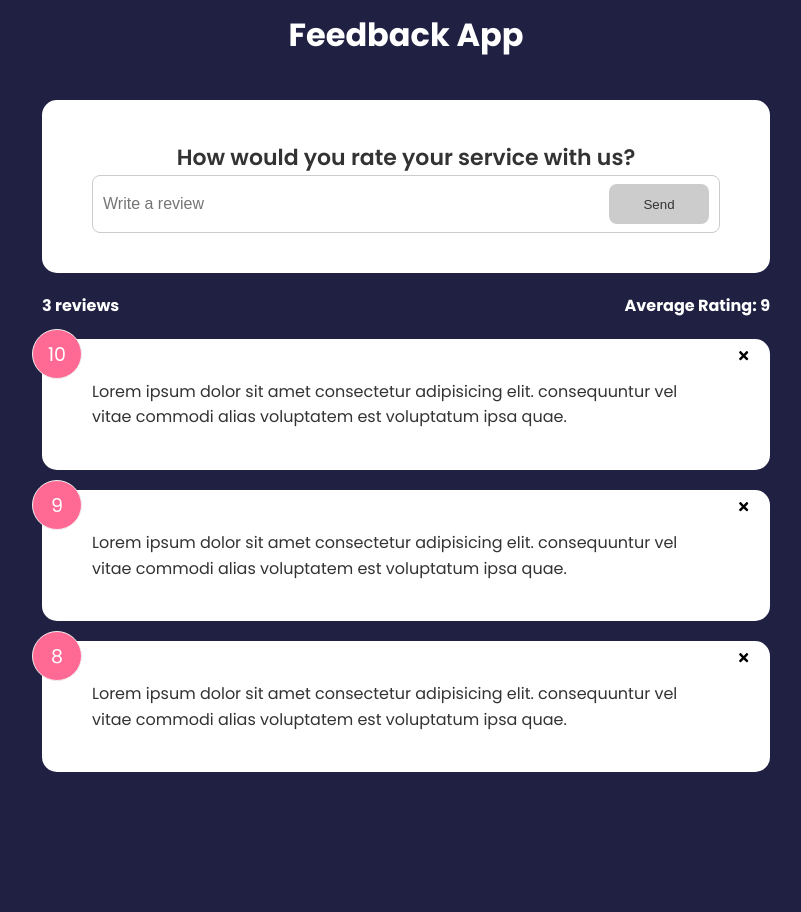
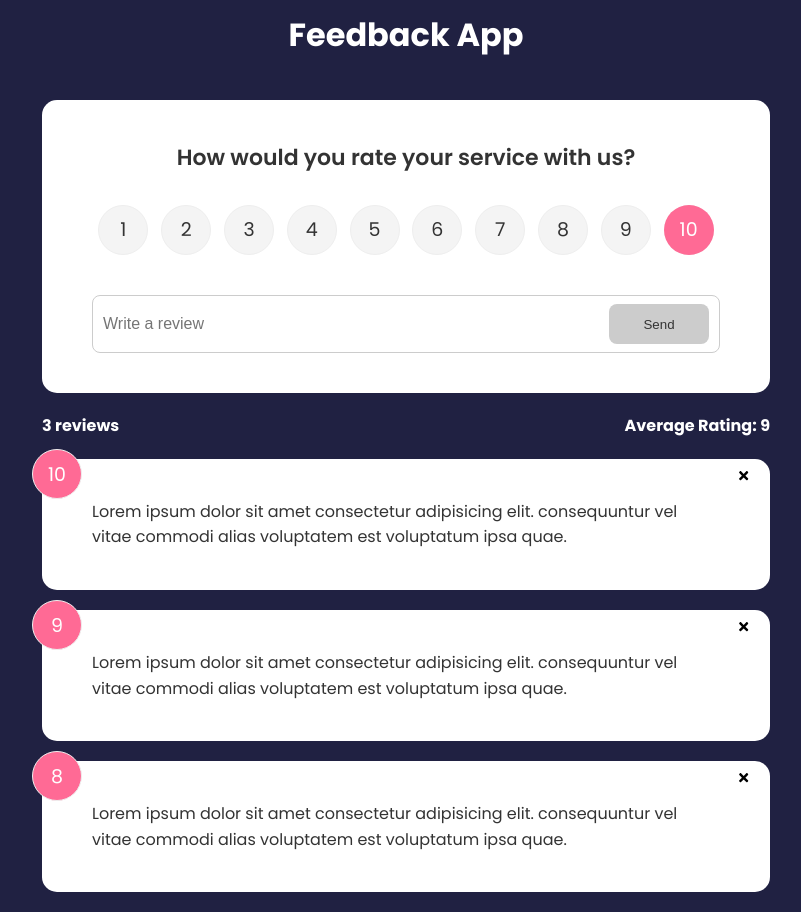
Before and after one commit to nhdtrung/react-review-app, a React (Create React App) app: page / in a window 1280 px wide. Shown: the whole page, without its empty margins (234-1035 px from the left). Before the commit the page ends 800 px from the top, so only its background shows below. Built offline with nearby package versions, Linux system fonts and the light colour scheme.

Commit message:
Add feedback

```diff
--- a/package.json
+++ b/package.json
@@ -6,10 +6,12 @@
     "@testing-library/jest-dom": "^5.16.1",
     "@testing-library/react": "^12.1.2",
     "@testing-library/user-event": "^13.5.0",
+    "framer-motion": "^5.5.5",
     "react": "^17.0.2",
     "react-dom": "^17.0.2",
     "react-icons": "^4.3.1",
     "react-scripts": "5.0.0",
+    "uuid": "^8.3.2",
     "web-vitals": "^2.1.2"
   },
   "scripts": {
--- a/src/App.js
+++ b/src/App.js
@@ -4,12 +4,18 @@
 import FeedbackData from './data/FeedbackData';
 import FeedbackStats from './components/FeedbackStats';
 import FeedbackForm from './components/FeedbackForm';
+import { v4 as uuidv4 } from 'uuid'
 
 function App() {
   const [feedback, setFeedBack] = useState(FeedbackData);
 
+  const addFeedback = (newFeedback) => {
+    newFeedback.id = uuidv4()
+    setFeedBack(newFeedback, ...feedback)
+  }
+
   const deleteFeedback = (id) => {
-    if(window.confirm('Are you sure you want to delete?')) {
+    if (window.confirm('Are you sure you want to delete?')) {
       setFeedBack(feedback.filter((item) => item.id !== id))
     }
   }
@@ -18,7 +24,7 @@
     <>
       <Header />
       <div className="container">
-        <FeedbackForm />
+        <FeedbackForm handleAdd={addFeedback} />
         <FeedbackStats feedback={feedback} />
         <FeedbackList handleDelete={deleteFeedback} feedback={feedback} />
       </div>
--- a/src/components/FeedbackForm.jsx
+++ b/src/components/FeedbackForm.jsx
@@ -1,31 +1,44 @@
 import { useState } from "react";
 import Card from "./shared/Card";
 import Button from "./shared/Button";
+import RatingSelect from "./RatingSelect";
 
-function FeedbackForm() {
+function FeedbackForm({ handleAdd }) {
   const [text, setText] = useState("");
+  const [rating, setRating] = useState(10);
   const [btnDisable, setBtnDisable] = useState(true);
   const [message, setMessage] = useState("");
 
   const handleTextChange = (e) => {
-      if(text === '') {
-          setBtnDisable(true)
-          setMessage(null)
-      } else if(text !== '' && text.trim().length < 10) {
-          setMessage('Text must be at least 10 characters !!!')
-      } else {
-          setMessage(null)
-          setBtnDisable(false)
-      }
+    if (text === "") {
+      setBtnDisable(true);
+      setMessage(null);
+    } else if (text !== "" && text.trim().length < 10) {
+      setMessage("Text must be at least 10 characters !!!");
+    } else {
+      setMessage(null);
+      setBtnDisable(false);
+    }
 
     setText(e.target.value);
   };
 
+  const handleSubmit = (e) => {
+    e.preventDefault();
+    if (text.trim().length > 10) {
+      const newFeedBack = {
+        text: text,
+        rating: rating,
+      };
+      handleAdd(newFeedBack);
+    }
+  };
+
   return (
     <Card>
-      <form>
+      <form onSubmit={handleSubmit}>
         <h2>How would you rate your service with us?</h2>
-        {/* @todo - rating select component */}
+        <RatingSelect select={(rating) => setRating(rating)} />
         <div className="input-group">
           <input
             onChange={handleTextChange}
--- /dev/null
+++ b/src/components/RatingSelect.jsx
@@ -0,0 +1,126 @@
+import { useState } from "react";
+
+function RatingSelect({ select }) {
+  const [selected, setSelected] = useState(10);
+  const handleChange = (e) => {
+    setSelected(+e.currentTarget.value);
+    select(+e.currentTarget.value);
+  };
+
+  return (
+    <ul className="rating">
+      <li>
+        <input
+          type="radio"
+          id="num1"
+          name="rating"
+          value="1"
+          onChange={handleChange}
+          checked={selected === 1}
+        />
+        <label htmlFor="num1">1</label>
+      </li>
+      <li>
+        <input
+          type="radio"
+          id="num2"
+          name="rating"
+          value="2"
+          onChange={handleChange}
+          checked={selected === 2}
+        />
+        <label htmlFor="num2">2</label>
+      </li>
+      <li>
+        <input
+          type="radio"
+          id="num3"
+          name="rating"
+          value="3"
+          onChange={handleChange}
+          checked={selected === 3}
+        />
+        <label htmlFor="num3">3</label>
+      </li>
+      <li>
+        <input
+          type="radio"
+          id="num4"
+          name="rating"
+          value="4"
+          onChange={handleChange}
+          checked={selected === 4}
+        />
+        <label htmlFor="num4">4</label>
+      </li>
+      <li>
+        <input
+          type="radio"
+          id="num5"
+          name="rating"
+          value="5"
+          onChange={handleChange}
+          checked={selected === 5}
+        />
+        <label htmlFor="num5">5</label>
+      </li>
+      <li>
+        <input
+          type="radio"
+          id="num6"
+          name="rating"
+          value="6"
+          onChange={handleChange}
+          checked={selected === 6}
+        />
+        <label htmlFor="num6">6</label>
+      </li>
+      <li>
+        <input
+          type="radio"
+          id="num7"
+          name="rating"
+          value="7"
+          onChange={handleChange}
+          checked={selected === 7}
+        />
+        <label htmlFor="num7">7</label>
+      </li>
+      <li>
+        <input
+          type="radio"
+          id="num8"
+          name="rating"
+          value="8"
+          onChange={handleChange}
+          checked={selected === 8}
+        />
+        <label htmlFor="num8">8</label>
+      </li>
+      <li>
+        <input
+          type="radio"
+          id="num9"
+          name="rating"
+          value="9"
+          onChange={handleChange}
+          checked={selected === 9}
+        />
+        <label htmlFor="num9">9</label>
+      </li>
+      <li>
+        <input
+          type="radio"
+          id="num10"
+          name="rating"
+          value="10"
+          onChange={handleChange}
+          checked={selected === 10}
+        />
+        <label htmlFor="num10">10</label>
+      </li>
+    </ul>
+  );
+}
+
+export default RatingSelect;
```
Also changed, not shown: src/components/FeedbackList.jsx (+13 -16 lines), 1 other file (tests, documents, lock files or other folders).
